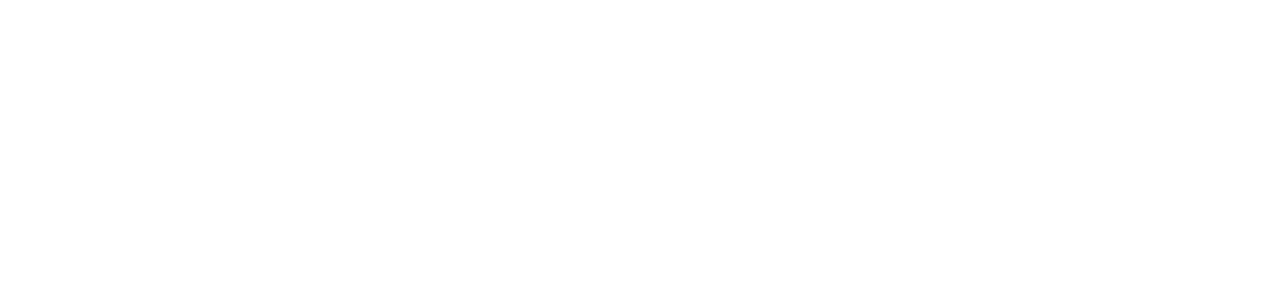
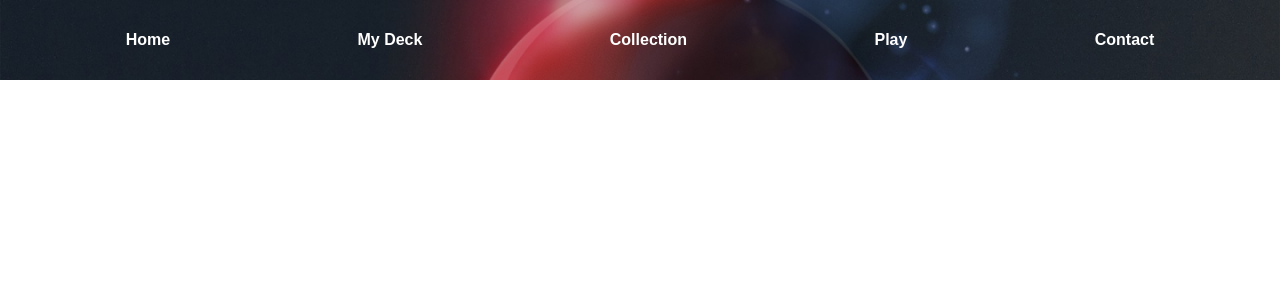
Before and after one commit to PriscilliaAmmeux/Poke-Cards, a React (Vite) app in the folder frontend/: page /carddetail in a window 1280 px wide. Before the commit this address had no page. Shown: the top 300 px of the page. Built offline with nearby package versions, Linux system fonts and the light colour scheme.

Commit message:
Create Card detail page

```diff
--- a/frontend/src/App.jsx
+++ b/frontend/src/App.jsx
@@ -6,6 +6,7 @@
 import GamesPage from "@pages/GamesPage/GamesPage";
 import Contact from "@pages/Contact/Contact";
 import PledgeStore from "@pages/PledgeStore/PledgeStore";
+import CardDetail from "@pages/CardDetails/CardDetail";
 import Style from "./style";
 
 function App() {
@@ -18,6 +19,7 @@
         <Route path="/gamespage" element={<GamesPage />} />
         <Route path="/contact" element={<Contact />} />
         <Route path="/pledge" element={<PledgeStore />} />
+        <Route path="/carddetail" element={<CardDetail />} />
       </Routes>
     </Style>
   );
--- /dev/null
+++ b/frontend/src/pages/CardDetails/CardDetail.jsx
@@ -0,0 +1,5 @@
+import NavBar from "@components/Navbar/NavBar";
+
+export default function CardDetail() {
+  return <NavBar />;
+}
--- a/frontend/src/pages/Collection/Collection.jsx
+++ b/frontend/src/pages/Collection/Collection.jsx
@@ -4,6 +4,7 @@
 import TypesFilter from "@components/TypesFilter/TypesFilter";
 import axios from "axios";
 import { useEffect, useState } from "react";
+import { Link } from "react-router-dom";
 import Style from "./style";
 
 export default function Collection() {
@@ -56,6 +57,9 @@
                   <p>
                     Price: <span>{element.price}</span>$
                   </p>
+                  <Link to="/carddetail">
+                    <button type="button">More detail</button>
+                  </Link>
                   <button type="submit">Add to cart</button>
                 </div>
               </li>
```
